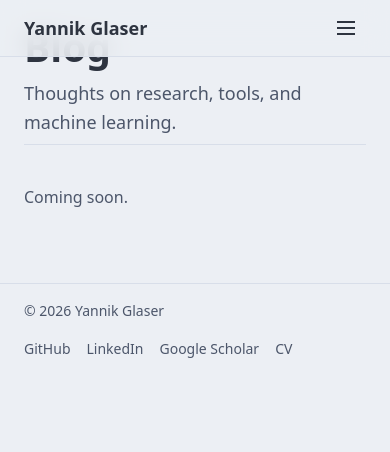
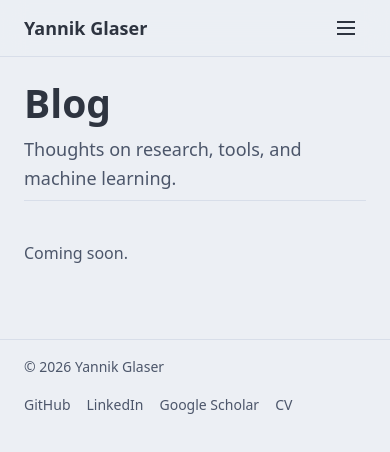
Before and after one commit to Nick-AI/nick-ai.github.io, an Eleventy site: page src/pages/blog.njk in a window 390 px wide. Built offline with nearby package versions, Linux system fonts and the light colour scheme; Eleventy itself is replaced by a stand-in of ours; files that its build step writes are made by us from their sources.

Commit message:
Fixed header spacing in mobile view

```diff
--- a/src/assets/css/layout.css
+++ b/src/assets/css/layout.css
@@ -80,6 +80,6 @@
   }
 
   .page-header {
-    padding-top: var(--space-lg);
+    padding-top: calc(3.5rem + var(--space-lg));
   }
 }
```
